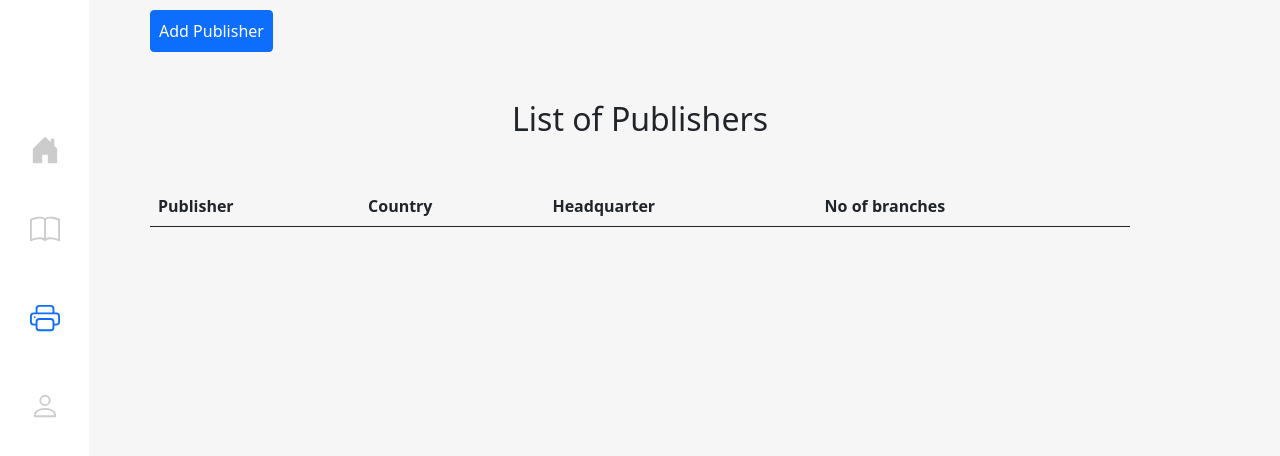
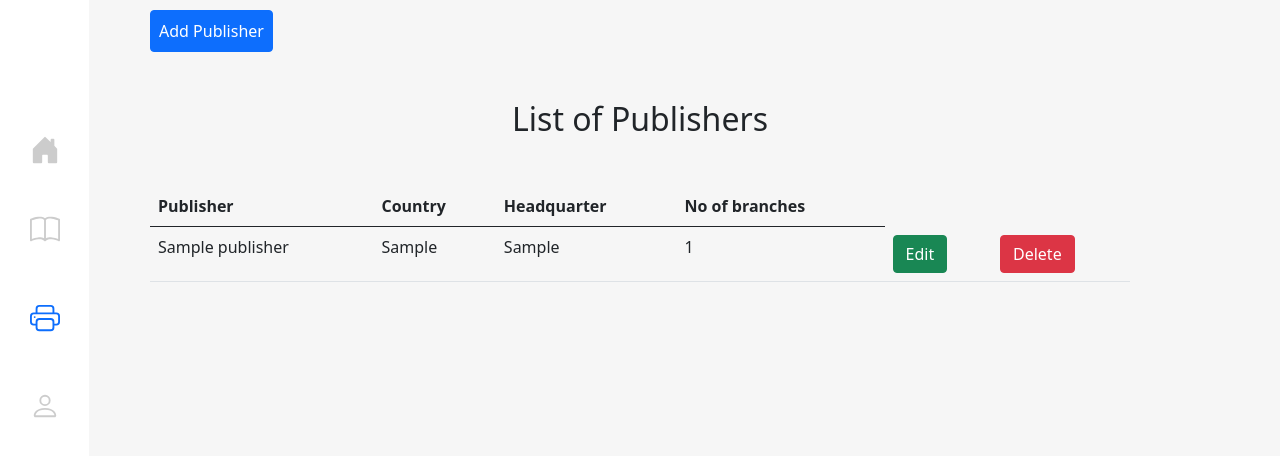
Before and after one commit to Kinn7/library-Management, a PHP site: page /publishers.php in a window 1280 px wide. Shown: the part 140-596 px from the top of the page. Run offline with PHP 8.4, Linux system fonts and the light colour scheme; the visitor is signed in with stand-in values (Sample User, id 1); tables that the repository leaves empty hold one stand-in row (values such as "Sample post"); lists and menus that the app fills with data are empty.

Commit message:
get publishers from db using foreach

```diff
--- a/publishers.php
+++ b/publishers.php
@@ -3,7 +3,9 @@
 $currentPage = "publishers.php";
 include "navigation.php";
 
-$pubs = new Db();
+$db = new Db();
+$publishers = $db->getPublishers();
+//$rows =  $pubs->getPublishers()->pub_name;
 
 ?>
 
@@ -21,7 +23,24 @@ $pubs = new Db();
         </thead>
         <tbody>
 
-                <?php $pubs->getPublishers(); ?>
+                <!-- < ? php//$pubs->getPublishers(); ?> -->
+                <?php
+                //$rows = $pubs->getPublishers()->fetch_assoc();
+                // while( $publisher = $publishers->fetch_object())
+                foreach($publishers as $publisher)
+                {
+                echo " <tr>";
+                echo "<td>" . $publisher->pub_name . "</td>" ;
+                echo "<td>" . $publisher->country . "</td>" ;
+                echo "<td>" . $publisher->headquarter . "</td>" ;
+                echo "<td>" . $publisher->no_of_branch . "</td>" ;
+                echo "<td> <a class='btn btn-success text-white' href='editPublisher.php?id={$publisher->pubId}' >" . "Edit" . "</a></td>"  ;
+                echo "<td> <a class='btn btn-danger text-white' href='deletePublisher.php?id={$publisher->pubId}' >" . "Delete" . "</a></td>"  ;
+                echo "</tr>";
+                }
+                //$publishers->free();
+                ?>
+
 
         </tbody>
 
```
